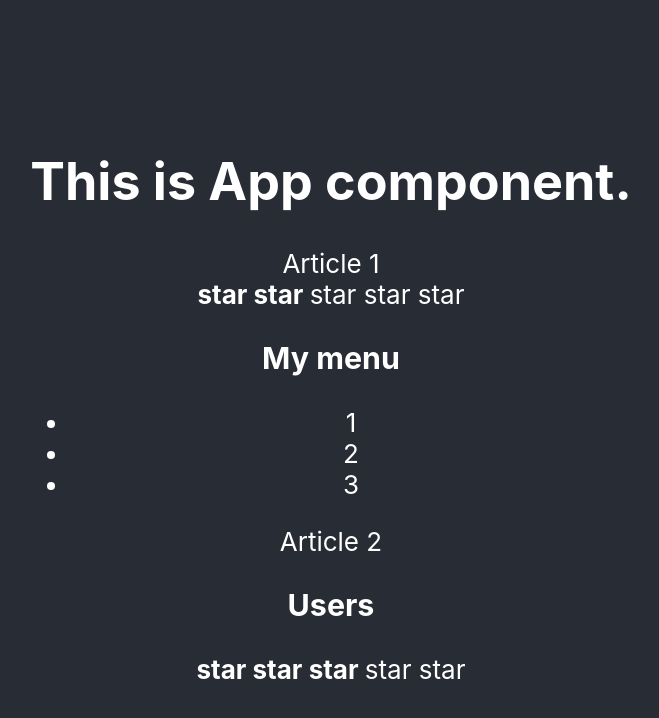
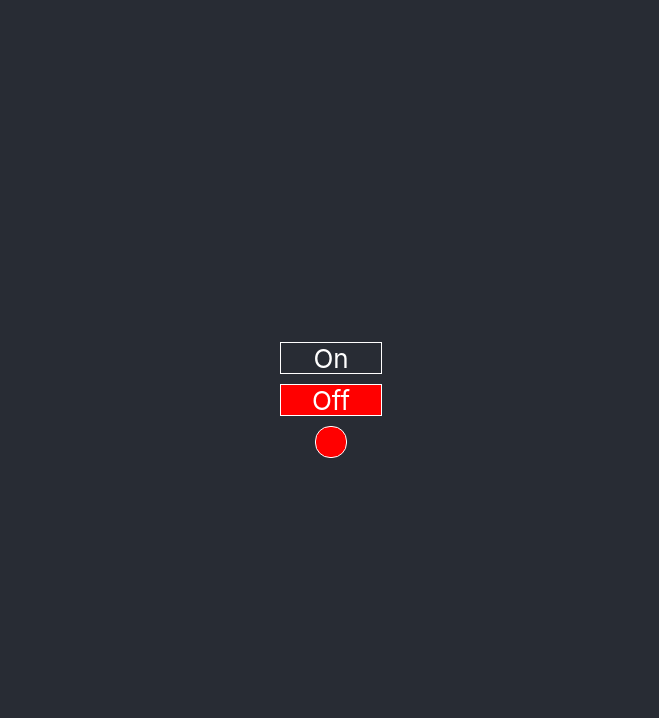
Before and after one commit to dasiklasik/ts-project, a React (Create React App) app: page / in a window 1280 px wide. Shown: the top 718 px of the page, without its empty margins (309-968 px from the left). Built offline with nearby package versions, Linux system fonts and the light colour scheme.

Commit message:
add useState

```diff
--- a/src/components/Accordion.tsx
+++ b/src/components/Accordion.tsx
@@ -7,17 +7,11 @@ type AccordionPropsType = {
 
 export function Accordion(props: AccordionPropsType) {
     console.log('Accordion rendering');
-    if (props.collapsed) {
-        return (
-            <div>
-                <AccordionTitle title={props.title}/>
-            </div>
-        )
-    }
+
     return (
         <div>
             <AccordionTitle title={props.title}/>
-            <AccordionBody/>
+            {!props.collapsed && <AccordionBody/>}
         </div>
     )
 }
--- a/src/components/App.tsx
+++ b/src/components/App.tsx
@@ -2,22 +2,24 @@ import React from 'react';
 import '../App.css';
 import Accordion from "./Accordion";
 import Rating from "./Rating";
+import OnOff from './onOff'
 
 function App() {
     console.log('App rendering');
   return (
     <div>
-
-        <PageTitle title={'This is App component.'} />
-        Article 1
-        <Rating value={2} />
-        <Accordion title={'My menu'} collapsed={false}/>
-        Article 2
-        <Accordion title={'Users'} collapsed={true}/>
-        <Rating value={3}/>
+        <OnOff/>
+        {/*<PageTitle title={'This is App component.'} />*/}
+        {/*Article 1*/}
+        {/*<Rating value={2} />*/}
+        {/*<Accordion title={'My menu'} collapsed={false}/>*/}
+        {/*Article 2*/}
+        {/*<Accordion title={'Users'} collapsed={true}/>*/}
+        {/*<Rating value={3}/>*/}
     </div>
   );
 }
+
 
 type PageTitlePropsType = {
     title: string
--- a/src/components/Rating.tsx
+++ b/src/components/Rating.tsx
@@ -6,67 +6,16 @@ type RatingPropsType = {
 
 function Rating(props: RatingPropsType) {
     console.log('Rating rendering');
-    if (props.value === 1) {
-        return (
-            <div>
-                <Star selected={true}/>
-                <Star selected={false}/>
-                <Star selected={false}/>
-                <Star selected={false}/>
-                <Star selected={false}/>
-            </div>
-        )
-    } else if (props.value === 2) {
-        return (
-            <div>
-                <Star selected={true}/>
-                <Star selected={true}/>
-                <Star selected={false}/>
-                <Star selected={false}/>
-                <Star selected={false}/>
-            </div>
-        )
-    } else if (props.value === 3) {
-        return (
-            <div>
-                <Star selected={true}/>
-                <Star selected={true}/>
-                <Star selected={true}/>
-                <Star selected={false}/>
-                <Star selected={false}/>
-            </div>
-        )
-    } else if (props.value === 4) {
-        return (
-            <div>
-                <Star selected={true}/>
-                <Star selected={true}/>
-                <Star selected={true}/>
-                <Star selected={true}/>
-                <Star selected={false}/>
-            </div>
-        )
-    } else if (props.value === 5) {
-        return (
-            <div>
-                <Star selected={true}/>
-                <Star selected={true}/>
-                <Star selected={true}/>
-                <Star selected={true}/>
-                <Star selected={true}/>
-            </div>
-        )
-    } else {
-        return (
-            <div>
-                <Star selected={false}/>
-                <Star selected={false}/>
-                <Star selected={false}/>
-                <Star selected={false}/>
-                <Star selected={false}/>
-            </div>
-        )
-    }
+
+    return (
+        <div>
+            <Star selected={props.value >= 1}/>
+            <Star selected={props.value >= 2}/>
+            <Star selected={props.value >= 3}/>
+            <Star selected={props.value >= 4}/>
+            <Star selected={props.value === 5}/>
+        </div>
+    )
 }
 
 type StarPropsType = {
--- /dev/null
+++ b/src/components/onOff.tsx
@@ -0,0 +1,46 @@
+import React, {useState} from "react";
+
+type OnnOffPropsType = {
+    // on: boolean
+}
+
+function OnOff(props: OnnOffPropsType) {
+
+    let [on, setOn] = useState(false);
+
+    const onStyle = {
+        width: '100px',
+        height: '30px',
+        color: 'white',
+        border: '1px solid white',
+        cursor: 'pointer',
+        background: on ? 'green' : 'transparent'
+    }
+    const offStyle = {
+        width: '100px',
+        height: '30px',
+        color: 'white',
+        border: '1px solid white',
+        cursor: 'pointer',
+        marginTop: '10px',
+        background: on ? 'transparent' : 'red'
+    }
+    const indicatorStyle = {
+        width: '30px',
+        height: '30px',
+        borderRadius: '15px',
+        border: '1px solid white',
+        margin: '10px auto 0',
+        background: on ? 'green' : 'red'
+    }
+
+    return (
+        <div>
+            <div style={onStyle} onClick={() => {setOn(on = true) }}>On</div>
+            <div style={offStyle} onClick={() => {setOn(on = false)}}>Off</div>
+            <div style={indicatorStyle}></div>
+        </div>
+    )
+}
+
+export default OnOff;
```
